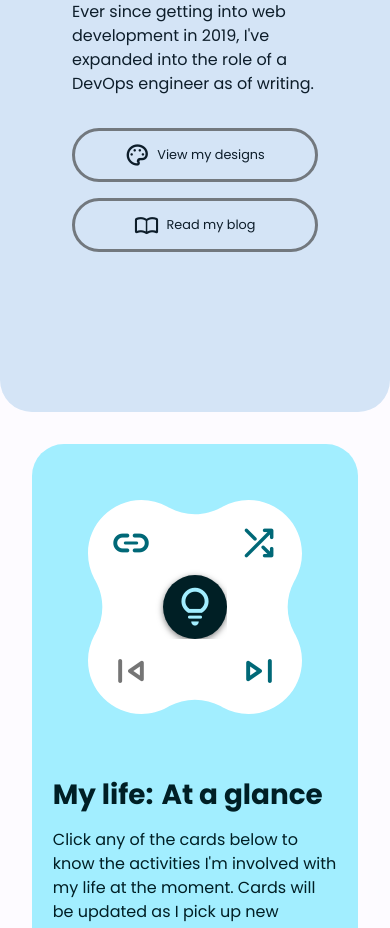
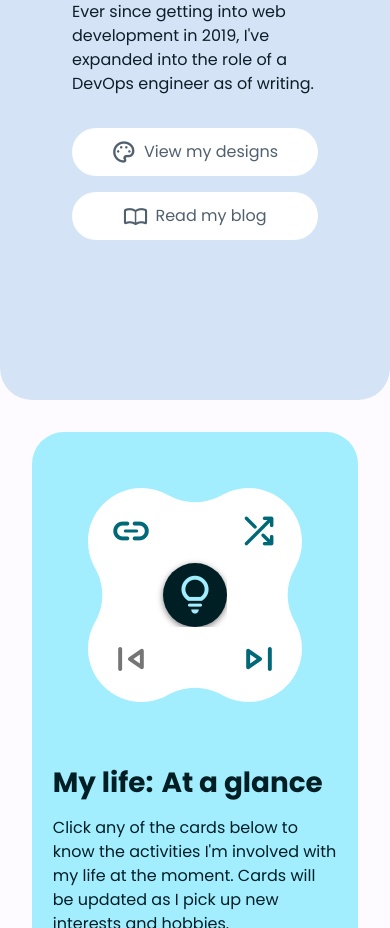
Before and after one commit to Dartegnian/portfolio, an Angular app: page / in a window 390 px wide. Shown: the part 5804-6732 px from the top of the page. Built offline with nearby package versions, Linux system fonts and the light colour scheme.

Commit message:
Remove button resize for lower breakpoints, set proper button color

```diff
--- a/src/app/components/skill-info/skill-info.component.scss
+++ b/src/app/components/skill-info/skill-info.component.scss
@@ -103,10 +103,6 @@
 	}
 
 	&__button {
-		@include material-button--outlined-secondary;
-
-		@include media-breakpoint-down(md) {
-			font-size: 0.8rem;
-		}
+		@include material-button--basic-secondary;
 	}
 }
```
